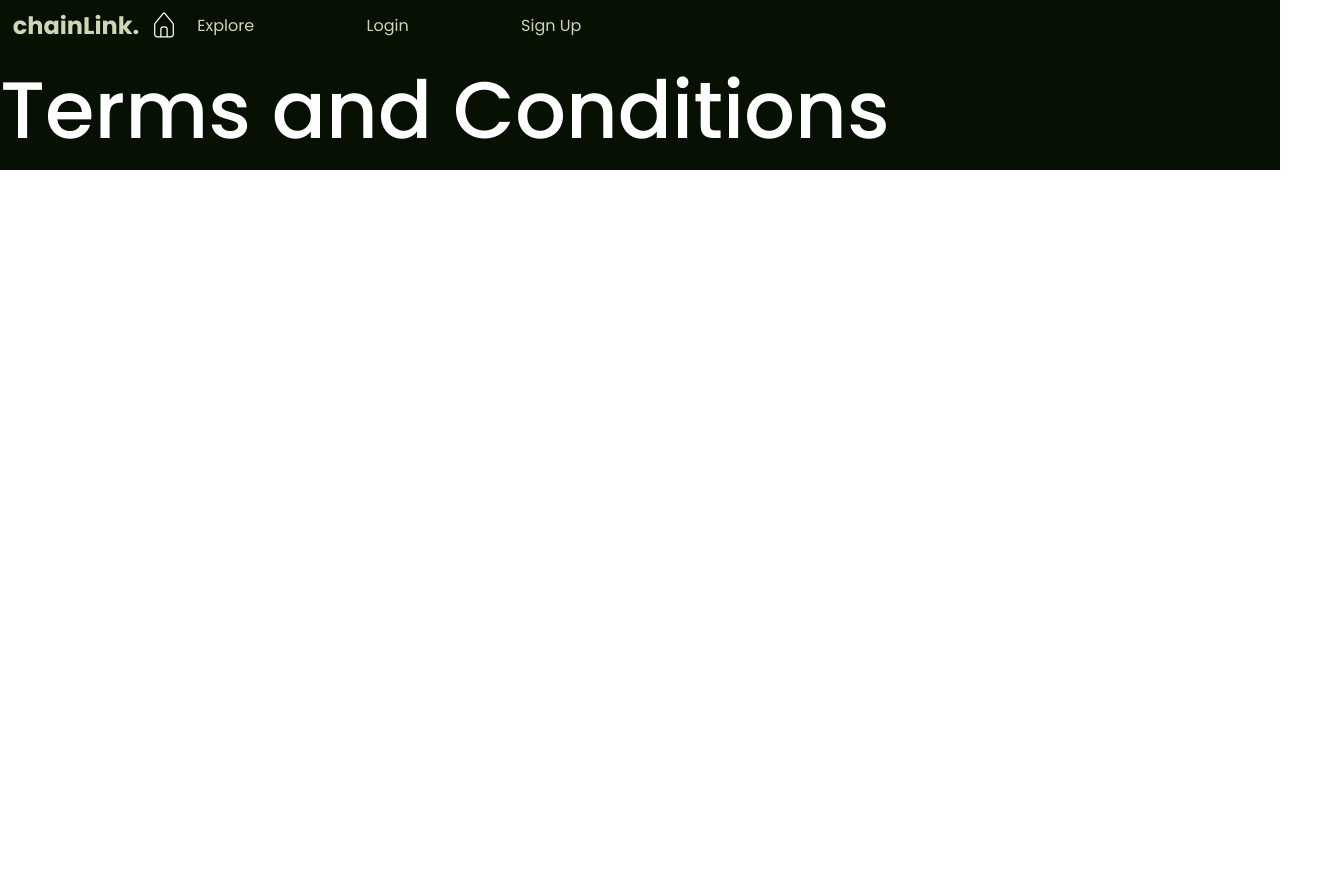
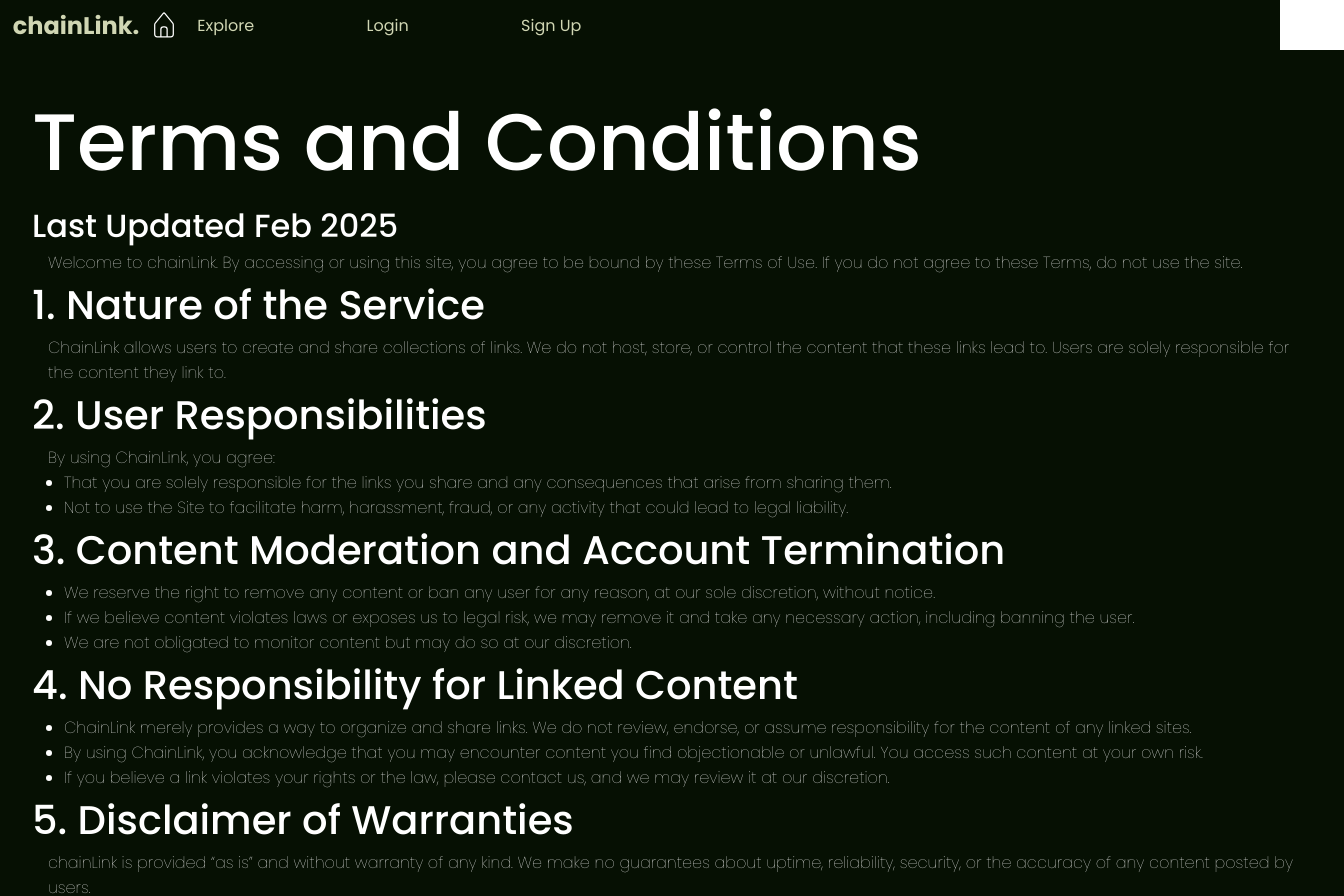
Before and after one commit to ejacksn/chainlink, a Next.js app: page /legal/terms-and-conditions in a window 1280 px wide. Shown: the top 896 px of the page, 1344 px wide, since content can reach past the window. Before the commit the page ends 800 px from the top, so only its background shows below. Built offline with nearby package versions, Linux system fonts and the light colour scheme; no server answers.

Commit message:
Refactor login and signup components for improved styling and semantics; updated terms and conditions page content

```diff
--- a/pages/legal/terms-and-conditions.js
+++ b/pages/legal/terms-and-conditions.js
@@ -9,23 +9,85 @@ export default function terms_of_use() {
     <Navbar/>
     <Content>
     <H1>Terms and Conditions</H1>
-    <H3></H3>
-    <H2></H2>
+    <H3>Last Updated Feb 2025</H3>
+    <P>
+    Welcome to chainLink. By accessing or using this site, you agree to be bound by these Terms of Use. If you do not agree to these Terms, do not use the site.
+    </P>
+    <H2>1. Nature of the Service</H2>
+    <P>ChainLink allows users to create and share collections of links. We do not host, store, or control the content that these links lead to. Users are solely responsible for the content they link to.</P>
+
+    <H2>2. User Responsibilities</H2>
+    <P>By using ChainLink, you agree:
+    </P>
+      <UL>
+      <li>That you are solely responsible for the links you share and any consequences that arise from sharing them.</li>
+
+      <li>Not to use the Site to facilitate harm, harassment, fraud, or any activity that could lead to legal liability.</li>
+      </UL>
+
+
+    <H2>3. Content Moderation and Account Termination</H2>
+    <UL>
+      <li>
+      We reserve the right to remove any content or ban any user for any reason, at our sole discretion, without notice.
+      </li>
+
+      <li>
+      If we believe content violates laws or exposes us to legal risk, we may remove it and take any necessary action, including banning the user.
+      </li>
+
+      <li>
+      We are not obligated to monitor content but may do so at our discretion.
+      </li>
+
+
+    </UL>
+
+    <H2>4. No Responsibility for Linked Content</H2>
+    <UL>
+
+      <li>
+      ChainLink merely provides a way to organize and share links. We do not review, endorse, or assume responsibility for the content of any linked sites.
+      </li>
+
+      <li>
+      By using ChainLink, you acknowledge that you may encounter content you find objectionable or unlawful. You access such content at your own risk.
+      </li>
+
+      <li>
+      If you believe a link violates your rights or the law, please contact us, and we may review it at our discretion.
+      </li>
+
+
+
+    </UL>
+
+    <H2>5. Disclaimer of Warranties</H2>
+    <P>chainLink is provided “as is” and without warranty of any kind. We make no guarantees about uptime, reliability, security, or the accuracy of any content posted by users.</P>
+
+    <H2>6. Limitation of Liability</H2>
     <P></P>
-    <H2></H2>
+
+    <H2>7. Indemnification</H2>
     <P></P>
-    <H2></H2>
+
+    <H2>8. Changes to These Terms</H2>
     <P></P>
-    <H2></H2>
-    <P></P>
-    <H2></H2>
+
+    <H2>9. Governing Law</H2>
+    <P>These Terms are governed by the laws of the United States without regard to conflict of law principles.</P>
     </Content>
+
+
     </>
 
   )
 }
 const Content = styled.div`
+  padding: 2rem;
   display: flex;
+  flex-direction: column;
+
   background-color: #061003;
   width: 100%;
   height: 100%;
@@ -39,19 +101,28 @@ const H1 = styled.h1`
 `
 const H2 = styled.h2`
   color: white;
-  font-size: 4rem;
+  font-size: 2.5rem;
   font-weight: 500;
   font-family: poppins, sans-serif;
 `
 const H3 = styled.h3`
   color: white;
-  font-size: 3rem;
+  font-size: 2rem;
   font-weight: 500;
   font-family: poppins, sans-serif;
 `
 const P = styled.p`
   color: white;
-  font-size: 2rem;
-  font-weight: 500;
+  font-size: 1rem;
+  font-weight: 100;
   font-family: poppins, sans-serif;
+  margin-left: 1rem;
+
 `
+const UL = styled.ul`
+  color: white;
+  font-size: 1rem;
+  font-weight: 100;
+  font-family: poppins, sans-serif;
+  margin-left: 2rem;
+`
```
Also changed, not shown: pages/auth/login.js (+16 -5 lines), pages/auth/signup.js (+52 -5 lines).
